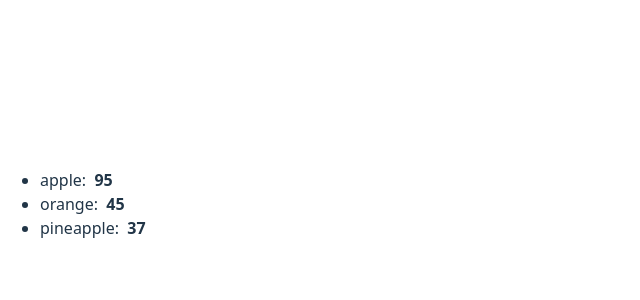
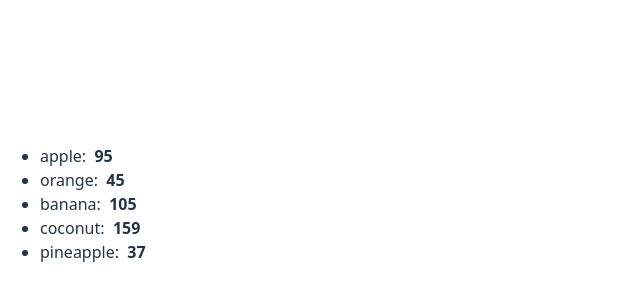
Before and after one commit to boyer2022/reactLists, a React (Vite) app in the folder lists/: page / in a window 1280 px wide. Shown: the part 196-496 px from the top of the page, without its empty margins (0-640 px from the left). Built offline with nearby package versions, Linux system fonts and the light colour scheme.

Commit message:
Added examples of high/low calories

```diff
--- a/lists/src/List.jsx
+++ b/lists/src/List.jsx
@@ -18,11 +18,13 @@ function List(){
     // fruits.sort((a, b) => b.calories - a.calories); // REVERSE NUMERICAL
 
     // Filter objects by criteria
-    const lowCalFruits = fruits.filter(fruit => fruit.calories < 100);
+    // const lowCalFruits = fruits.filter(fruit => fruit.calories < 100);
+    // const highCalFruits = fruits.filter(fruit => fruit.calories >= 100);
+            // Change instances of fruit, lowCalFruit to highCalFruit
 
-    const listItems = lowCalFruits.map(lowCalFruit => <li key={lowCalFruit.id}>
-                                                      {lowCalFruit.name}: &nbsp;
-                                                      <b>{lowCalFruit.calories}</b></li>);
+    const listItems = fruits.map(fruit => <li key={fruit.id}>
+                                                      {fruit.name}: &nbsp;
+                                                      <b>{fruit.calories}</b></li>);
 
     // Using the ArrowFunctions
         // For every fruits, do this (>),
```
